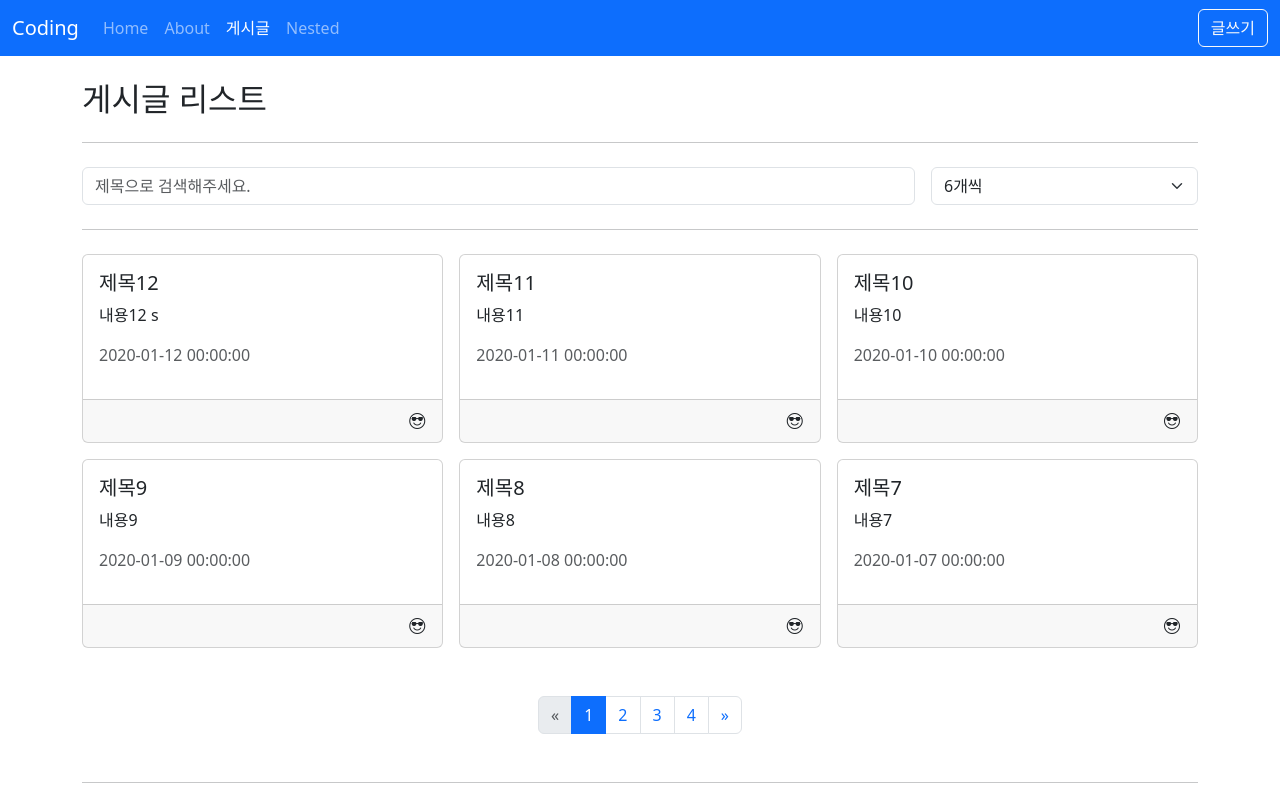
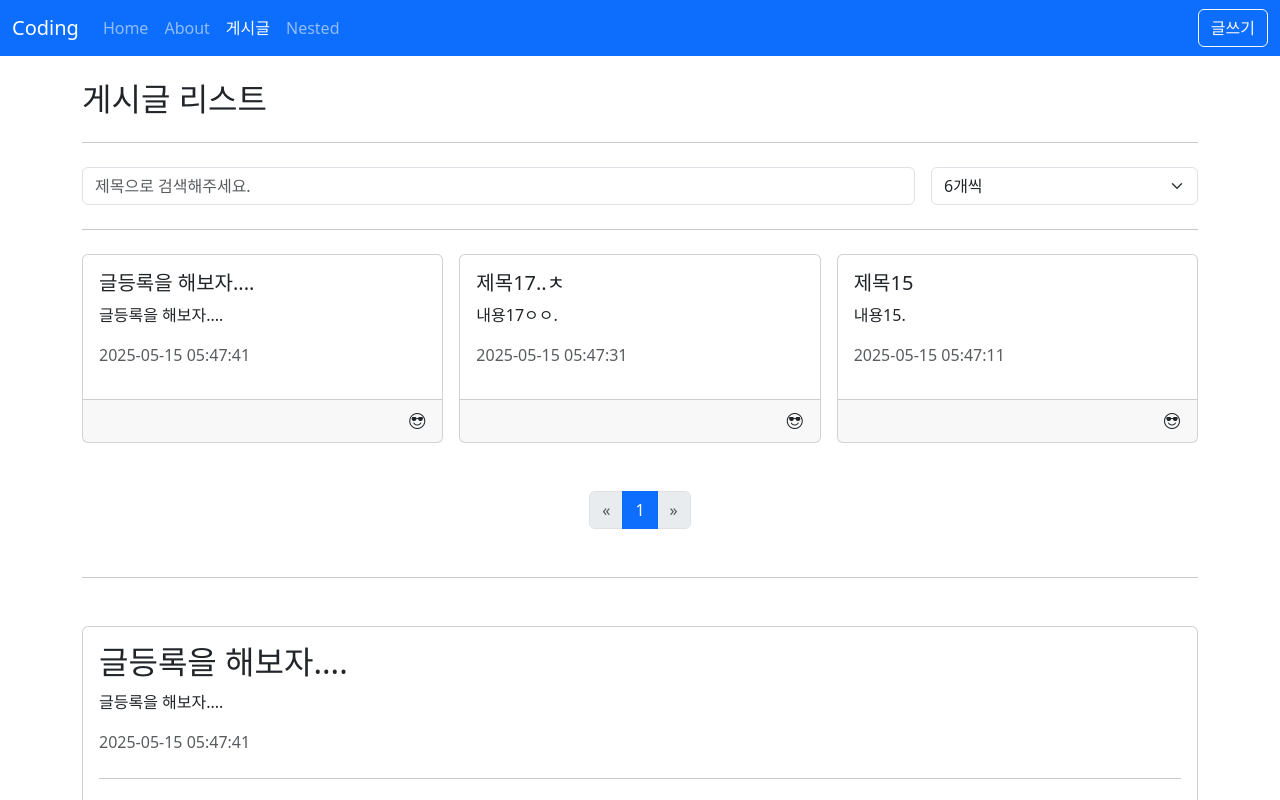
Before and after one commit to inpa12/vue3-post, a Vue app: page /posts in a window 1280 px wide. Shown: the top 800 px of the page. Built offline with nearby package versions, Linux system fonts and the light colour scheme; data requests are answered from the project's data file.

Commit message:
20250505-05

```diff
--- a/db.json
+++ b/db.json
@@ -1,124 +1,22 @@
 {
   "posts": [
     {
-      "id": 1,
-      "title": "제목s",
-      "content": "내용1",
-      "createdAt": "2020-01-01"
-    },
-    {
-      "id": 2,
-      "title": "제목2",
-      "content": "내용2",
-      "createdAt": "2020-01-02"
-    },
-    {
-      "id": 3,
-      "title": "제목3",
-      "content": "내용3",
-      "createdAt": "2020-01-03"
-    },
-    {
-      "id": 4,
-      "title": "제목4",
-      "content": "내용4",
-      "createdAt": "2020-01-04"
-    },
-    {
-      "id": 5,
-      "title": "제목5",
-      "content": "내용5",
-      "createdAt": "2020-01-05"
-    },
-    {
-      "id": 6,
-      "title": "제목6",
-      "content": "내용6",
-      "createdAt": "2020-01-06"
-    },
-    {
-      "id": 7,
-      "title": "제목7",
-      "content": "내용7",
-      "createdAt": "2020-01-07"
-    },
-    {
-      "id": 8,
-      "title": "제목8",
-      "content": "내용8",
-      "createdAt": "2020-01-08"
-    },
-    {
-      "id": 9,
-      "title": "제목9",
-      "content": "내용9",
-      "createdAt": "2020-01-09"
-    },
-    {
-      "id": 10,
-      "title": "제목10",
-      "content": "내용10",
-      "createdAt": "2020-01-10"
-    },
-    {
-      "id": 11,
-      "title": "제목11",
-      "content": "내용11",
-      "createdAt": "2020-01-11"
-    },
-    {
-      "id": 12,
-      "title": "제목12",
-      "content": "내용12 s",
-      "createdAt": "2020-01-12"
-    },
-    {
-      "title": "제목15.",
+      "title": "제목15",
       "content": "내용15.",
-      "createdAt": "1747288031663",
+      "createdAt": 1747288031663,
       "id": 15
-    },
-    {
-      "id": 16,
-      "title": "제목16ㄴㄴㄴ",
-      "content": "내용16ㅇㅇㅇ",
-      "createdAt": "1747288041663"
     },
     {
       "title": "제목17..ㅊ",
       "content": "내용17ㅇㅇ.",
-      "createdAt": "1747288051663",
+      "createdAt": 1747288051663,
       "id": 17
     },
     {
       "title": "글등록을 해보자....",
       "content": "글등록을 해보자....",
-      "createdAt": "1747288061663",
+      "createdAt": 1747288061663,
       "id": 18
-    },
-    {
-      "title": "글쓰기",
-      "content": "글쓰기 글쓰기\n글쓰기 글쓰기",
-      "createdAt": 1747288071663,
-      "id": 22
-    },
-    {
-      "title": "wpahr ",
-      "content": "sodud",
-      "createdAt": 1747288742869,
-      "id": 23
-    },
-    {
-      "title": "sdfsdf",
-      "content": "sdfdaf",
-      "createdAt": 1747294883256,
-      "id": 24
-    },
-    {
-      "title": "sdsf",
-      "content": "asdfasdf",
-      "createdAt": 1747294915847,
-      "id": 25
     }
   ]
 }
--- /dev/null
+++ b/src/hooks/useAxios.js
@@ -0,0 +1,67 @@
+import axios from 'axios'
+import { ref, unref, watchEffect, isRef } from 'vue'
+
+axios.defaults.baseURL = import.meta.env.VITE_APP_API_URL
+
+const defaultConfig = {
+  method: 'get',
+}
+
+const defaultOptions = {
+  immediate: true,
+}
+
+export const useAxios = (url, config = {}, options = {}) => {
+  const response = ref(null)
+  const data = ref(null)
+  const error = ref(null)
+  const loading = ref(false)
+
+  const { onSuccess, onError, immediate } = {
+    ...defaultOptions,
+    ...options,
+  }
+
+  const { params } = config
+  const execute = (body) => {
+    data.value = null
+    error.value = null
+    loading.value = true
+    axios(url, {
+      ...defaultConfig,
+      ...config,
+      params: unref(params),
+      data: typeof body === 'object' ? body : {},
+    })
+      .then((res) => {
+        response.value = res
+        data.value = res.data
+        if (onSuccess) {
+          onSuccess(res)
+        }
+      })
+      .catch((err) => {
+        error.value = err
+        if (onError) {
+          onError(err)
+        }
+      })
+      .finally(() => {
+        loading.value = false
+      })
+  }
+  if (isRef(params)) {
+    watchEffect(execute)
+  } else {
+    if (immediate) {
+      execute()
+    }
+  }
+  return {
+    data,
+    error,
+    loading,
+    response,
+    execute,
+  }
+}
--- a/src/views/posts/PostCreateView.vue
+++ b/src/views/posts/PostCreateView.vue
@@ -2,7 +2,7 @@
   <div>
     <h2 @click="visibleForm = !visibleForm">게시글 등록</h2>
     <hr class="my-4" />
-    <AppError v-if="error" message="error.message" />
+    <AppError v-if="error" :message="error.message" />
     <PostForm
       v-if="visibleForm"
       v-model:title="form.title"
@@ -27,10 +27,9 @@
 <script setup>
 import { ref } from 'vue'
 import { useRouter } from 'vue-router'
-import { createPost } from '@/api/posts'
 import PostForm from '@/components/posts/PostForm.vue'
 import { useAlert } from '@/composables/alert'
-import AppError from '@/components/app/AppError.vue'
+import { useAxios } from '@/hooks/useAxios'
 
 const { vAlert, vSuccess } = useAlert()
 
@@ -39,26 +38,42 @@ const form = ref({
   title: null,
   content: null,
 })
-const loading = ref(false)
-const error = ref(null)
+
+const { error, loading, execute } = useAxios(
+  '/posts',
+  {
+    methos: 'post',
+  },
+  {
+    immediate: false,
+    onSuccess: () => {
+      router.push({ name: 'PostList' })
+      vSuccess('등록이 완료 되었습니다.')
+    },
+    onError: (err) => {
+      vAlert(err.message)
+    },
+  },
+)
 const save = async () => {
-  try {
-    loading.value = true
-    await createPost({
-      ...form.value,
-      createdAt: Date.now(),
-    })
-    router.push({ name: 'PostList' })
-    vSuccess('등록이 완료 되었습니다.')
-  } catch (err) {
-    vAlert(err.message)
-    error.value = err
-  } finally {
-    loading.value = false
-  }
-
-  //createPost(data)
+  execute({ ...form.value, createdAt: Date.now() })
 }
+// const save = async () => {
+//   try {
+//     loading.value = true
+//     await createPost({
+//       ...form.value,
+//       createdAt: Date.now(),
+//     })
+//     router.push({ name: 'PostList' })
+//     vSuccess('등록이 완료 되었습니다.')
+//   } catch (err) {
+//     vAlert(err.message)
+//     error.value = err
+//   } finally {
+//     loading.value = false
+//   }
+// }
 const goListPage = () => router.push({ name: 'PostList' })
 const visibleForm = ref(true)
 </script>
--- a/src/views/posts/PostDetailView.vue
+++ b/src/views/posts/PostDetailView.vue
@@ -8,7 +8,7 @@
     <p>{{ post.content }}</p>
     <p class="text-muted">{{ $dayjs(post.createdAt).format('YYYY-MM-DD HH:mm:ss') }}</p>
     <hr class="my-4" />
-    <AppError v-if="removeError" message="removeError.message" />
+    <AppError v-if="removeError" :message="removeError.message" />
     <div class="row g-2">
       <div class="col-auto">
         <button class="btn btn-outline-dark" @click="$router.push('/posts/10')">이전글</button>
@@ -38,60 +38,41 @@
 
 <script setup>
 import { useRouter } from 'vue-router'
-import { getPostById, deletePost } from '@/api/posts'
-import { ref } from 'vue'
 import { useAlert } from '@/composables/alert'
-import AppLoading from '@/components/app/AppLoading.vue'
-import AppError from '@/components/app/AppError.vue'
-
-const { vAlert } = useAlert()
+import { useAxios } from '@/hooks/useAxios'
 
 const props = defineProps({
   id: [String, Number],
 })
 
 const router = useRouter()
-const post = ref({})
+const { vAlert, vSuccess } = useAlert()
+const { error, loading, data: post } = useAxios(`/posts/${props.id}`)
 
-const error = ref(null)
-const loading = ref(false)
-
-const fetchPosts = async () => {
-  try {
-    loading.value = true
-    const { data } = await getPostById(props.id)
-    setPost(data)
-  } catch (err) {
-    error.value = err
-  } finally {
-    loading.value = false
-  }
-}
-
-const setPost = ({ title, content, createdAt }) => {
-  post.value.title = title
-  post.value.content = content
-  post.value.createdAt = createdAt
-}
-fetchPosts()
-
-const removeError = ref(null)
-const removeLoading = ref(false)
+const {
+  error: removeError,
+  loading: removeLoading,
+  execute,
+} = useAxios(
+  `/posts/${props.id}`,
+  { method: 'delete' },
+  {
+    immediate: false,
+    onSuccess: () => {
+      vSuccess('삭제가 완료되었습니다.')
+      router.push({ name: 'PostList' })
+    },
+    onError: (err) => {
+      vAlert(err.message)
+    },
+  },
+)
 
 const remove = async () => {
-  try {
-    if (confirm('삭제 하시겠습니까?') === false) {
-      return
-    }
-    removeLoading.value = true
-    await deletePost(props.id)
-    router.push({ name: 'PostList' })
-  } catch (err) {
-    vAlert(err.message)
-    removeError.value = err
-  } finally {
-    removeLoading.value = false
+  if (confirm('삭제 하시겠습니까?') === false) {
+    return
   }
+  execute()
 }
 const goListPage = () => router.push({ name: 'PostList' })
 const goEditPage = () => router.push({ name: 'PostEdit', params: { id: props.id } })
--- a/src/views/posts/PostEditView.vue
+++ b/src/views/posts/PostEditView.vue
@@ -24,59 +24,42 @@
 </template>
 
 <script setup>
-import { ref } from 'vue'
 import { useRoute, useRouter } from 'vue-router'
-import { getPostById, updatePost } from '@/api/posts'
 import PostForm from '@/components/posts/PostForm.vue'
 import { useAlert } from '@/composables/alert'
-import AppLoading from '@/components/app/AppLoading.vue'
-import AppError from '@/components/app/AppError.vue'
-
-const { vAlert, vSuccess } = useAlert()
+import { useAxios } from '@/hooks/useAxios'
 
 const route = useRoute()
 const router = useRouter()
 const id = route.params.id
 
-const error = ref(null)
-const loading = ref(false)
+const { vAlert, vSuccess } = useAlert()
 
-const form = ref({
-  title: null,
-  content: null,
-})
-const fetchPosts = async () => {
-  try {
-    loading.value = true
-    const { data } = await getPostById(id)
-    setForm(data)
-  } catch (err) {
-    error.value = err
-  } finally {
-    loading.value = false
-  }
-}
-const setForm = ({ title, content }) => {
-  form.value.title = title
-  form.value.content = content
-}
-fetchPosts()
+const { data: form, error, loading } = useAxios(`/posts/${id}`)
 
-const editError = ref(null)
-const editLoading = ref(false)
+const {
+  error: editError,
+  loading: editLoading,
+  execute,
+} = useAxios(
+  `/posts/${id}`,
+  { method: 'patch' },
+  {
+    immediate: false,
+    onSuccess: () => {
+      vSuccess('수정이 완료되었습니다!')
+      router.push({ name: 'PostDetail', params: { id } })
+    },
+    onError: (err) => {
+      vAlert(err.message)
+    },
+  },
+)
 
-const edit = async () => {
-  try {
-    editLoading.value = true
-    await updatePost(id, { ...form.value })
-    router.push({ name: 'PostDetail', params: { id } })
-    vSuccess('수정이 완료 되었습니다.')
-  } catch (err) {
-    vAlert(err.message)
-    editError.value = err
-  } finally {
-    editLoading.value = false
-  }
+const edit = () => {
+  execute({
+    ...form.value,
+  })
 }
 
 const goDetailPage = () => router.push({ name: 'PostDetail', params: { id } })
--- a/src/views/posts/PostListView.vue
+++ b/src/views/posts/PostListView.vue
@@ -54,17 +54,11 @@ import PostItem from '@/components/posts/PostItem.vue'
 import PostDetailView from '@/views/posts/PostDetailView.vue'
 import PostFilter from '@/components/posts/PostFilter.vue'
 import PostModal from '@/components/posts/PostModal.vue'
-import { getPosts } from '@/api/posts'
-import { computed, ref, watchEffect } from 'vue'
+import { computed, ref } from 'vue'
 import { useRouter } from 'vue-router'
-import AppLoading from '@/components/app/AppLoading.vue'
-import AppError from '@/components/app/AppError.vue'
+import { useAxios } from '@/hooks/useAxios'
 
 const router = useRouter()
-const posts = ref([])
-const error = ref(null)
-const loading = ref(false)
-
 const params = ref({
   _sort: 'createdAt',
   _order: 'desc',
@@ -72,26 +66,11 @@ const params = ref({
   _limit: 6,
   title_like: '',
 })
+const { response, data: posts, error, loading } = useAxios('/posts', { params })
 
 // pagination
-const totalCount = ref(0)
+const totalCount = computed(() => response.value.headers['x-total-count'])
 const pageCount = computed(() => Math.ceil(totalCount.value / params.value._limit))
-
-const fetchPosts = async () => {
-  try {
-    loading.value = true
-    const { data, headers } = await getPosts(params.value)
-    posts.value = data
-    totalCount.value = headers['x-total-count']
-  } catch (err) {
-    error.value = err
-  } finally {
-    loading.value = false
-  }
-}
-
-watchEffect(fetchPosts)
-//fetchPosts()
 
 function goPage(id) {
   // router.push(`/posts/${id}`);
--- a/vite.config.js
+++ b/vite.config.js
@@ -3,16 +3,18 @@ import { fileURLToPath, URL } from 'node:url'
 import { defineConfig } from 'vite'
 import vue from '@vitejs/plugin-vue'
 import vueDevTools from 'vite-plugin-vue-devtools'
+import Components from 'unplugin-vue-components/vite'
 
 // https://vite.dev/config/
 export default defineConfig({
   plugins: [
-          vue(),
-          vueDevTools()
-          Components({
-            dts: true
-          })
-        ],
+    vue(),
+    vueDevTools(),
+    Components({
+      dirs: ['src/components/app'],
+      dts: true,
+    }),
+  ],
   resolve: {
     alias: {
       '@': fileURLToPath(new URL('./src', import.meta.url)),
```
Also changed, not shown: components.d.ts (added, +25 -0 lines).
